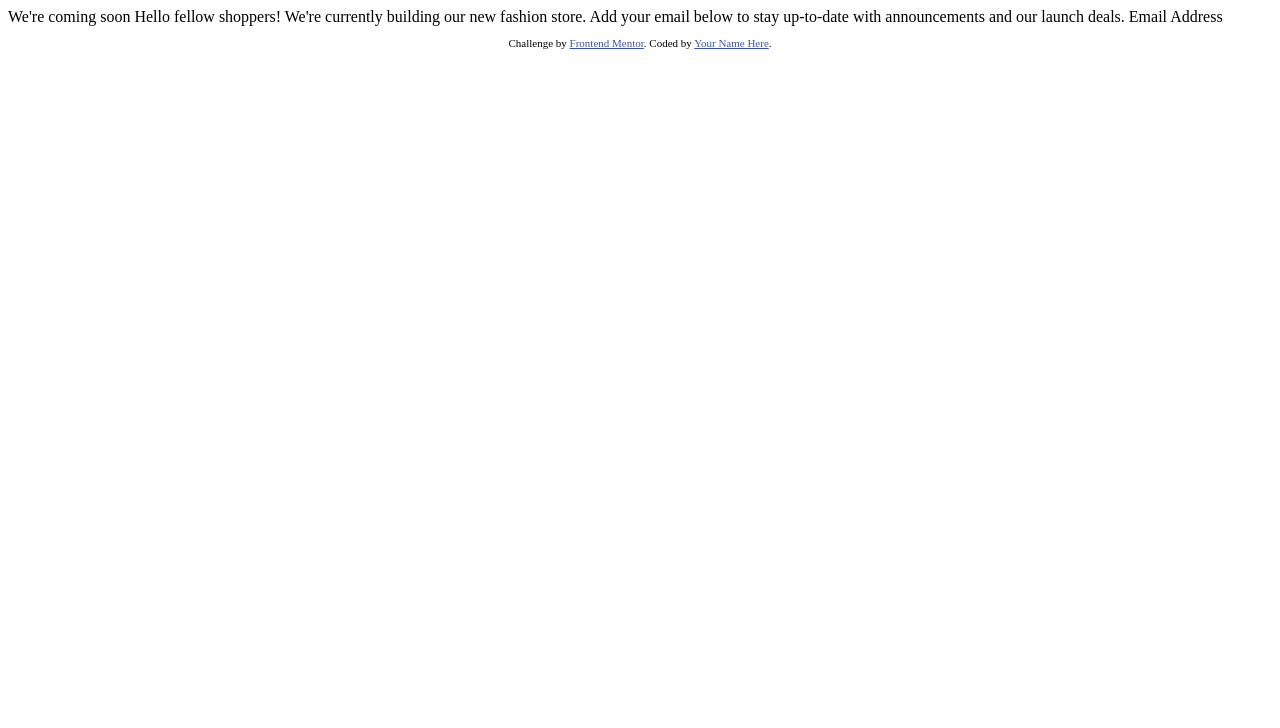
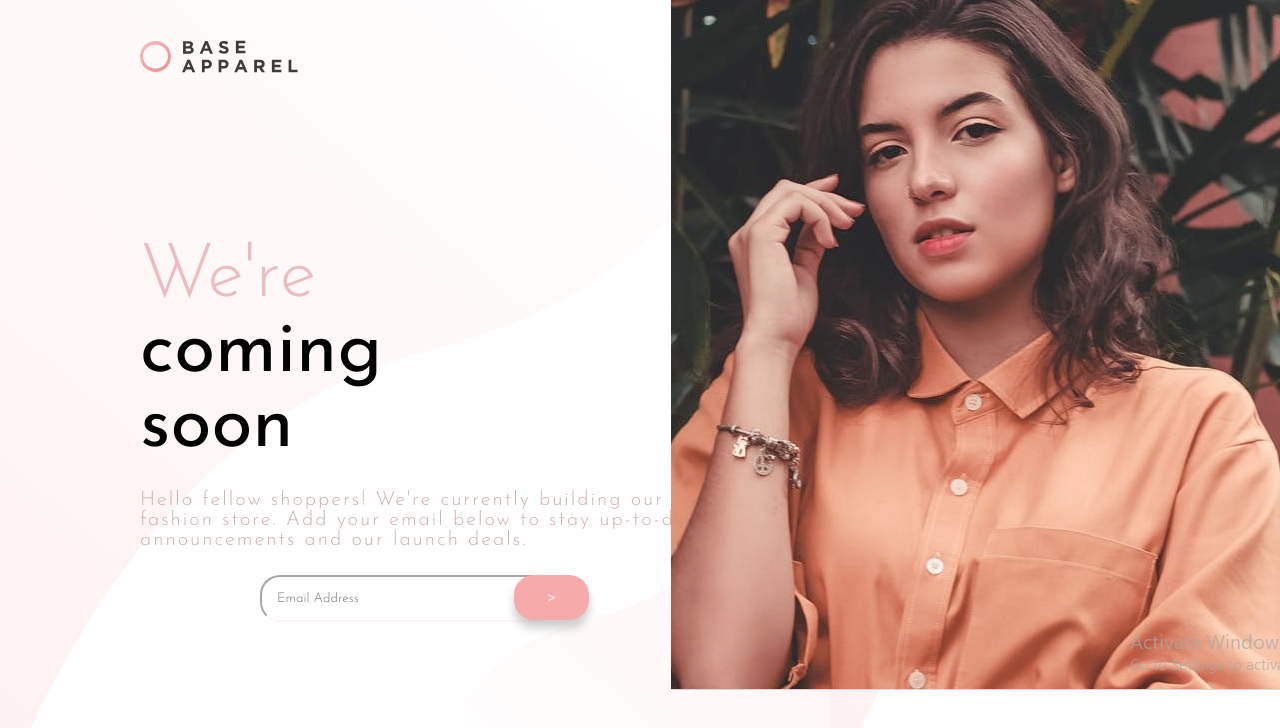
Before and after one commit to BelminMahic/AnIdiotsGuideInWebDevelopment_BaseApparelComingSoon, a plain HTML site: page index.html in a window 1280 px wide. Drawn offline with Linux system fonts and the light colour scheme.

Commit message:
kompletirano

```diff
--- /dev/null
+++ b/css/styles.css
@@ -0,0 +1,87 @@
+/*
+font-family: 'Josefin Sans', sans-serif;
+*/
+
+*{
+    margin:0 auto;
+    padding: 0 auto;
+    box-sizing: border-box;
+}
+
+body
+{
+    text-align: center;
+    background-image: url("../images/bg-pattern-desktop.svg");
+}
+
+.left-side{
+    position: absolute;
+    left:0;
+}
+#logo-pic{
+    position: absolute;
+    left:100px;
+    padding:40px;
+}
+.main-part{
+    padding: 40px;
+    position: relative;
+    top:200px;
+    left:100px;
+}
+
+h1{
+    font-family: 'Josefin Sans', sans-serif;
+    font-weight: 400;
+    font-size: 75px;
+    text-align: justify;
+}
+#soon{
+    font-family: 'Josefin Sans', sans-serif;
+    font-weight: 300;
+    color:rgb(238,188,191);
+}
+#main-text{
+    margin:25px 0;
+    text-align: justify;
+    font-family: 'Josefin Sans', sans-serif;
+    font-weight: 300;
+    color:rgb(206,176,174);
+    font-size: 20px;
+    letter-spacing: 2px;
+}
+.mail{
+    width:300px;
+    padding:15px;
+    border-radius:20px;
+    border-color: rgb(255,246,247);
+    font-family: 'Josefin Sans', sans-serif;
+    font-weight: 300;
+    border-right: none;
+}
+input:focus{
+    width:300px;
+    padding:15px;
+    border-radius:20px;
+    border-color: rgb(255,246,247);
+    font-family: 'Josefin Sans', sans-serif;
+    font-weight: 300;
+    border-right: none;
+}
+.btn{
+    background-color: rgb(246,170,170);
+    border:none;
+    padding:15px 10px;
+    border-radius: 20px;
+    width: 75px;
+    margin-left:0;
+    position: relative;
+    left:-50px;
+    box-shadow: 0 8px 10px rgba(0,0,0,0.2);
+    color:#fff;
+}
+.right-side{
+    position: fixed;
+    right:0;
+
+}
--- a/index.html
+++ b/index.html
@@ -1,33 +1,52 @@
 <!DOCTYPE html>
 <html lang="en">
+
 <head>
   <meta charset="UTF-8">
-  <meta name="viewport" content="width=device-width, initial-scale=1.0"> <!-- displays site properly based on user's device -->
+  <meta name="viewport" content="width=device-width, initial-scale=1.0">
+  <!-- displays site properly based on user's device -->
+  <link href="https://fonts.googleapis.com/css2?family=Josefin+Sans:wght@300;400;600&display=swap" rel="stylesheet">
+  <link rel="icon" type="image/png" sizes="32x32" href="../images/favicon-32x32.png">
+  <link rel="stylesheet" href="css/styles.css">
+  <title>Base Apparel coming soon page</title>
 
-  <link rel="icon" type="image/png" sizes="32x32" href="./images/favicon-32x32.png">
 
-  <title>Frontend Mentor | Base Apparel coming soon page</title>
+</head>
 
-  <!-- Feel free to remove these styles or customise in your own stylesheet 👍 -->
-  <style>
-    .attribution { font-size: 11px; text-align: center; }
-    .attribution a { color: hsl(228, 45%, 44%); }
-  </style>
-</head>
 <body>
 
-  We're coming soon
+  <div class="left-side">
+    <div id="logo-pic">
+      <img id="logo" src="images/logo.svg" alt="logo-base-apparel" srcset="">
 
-  Hello fellow shoppers! We're currently building our new fashion store.
-  Add your email below to stay up-to-date with announcements and our launch deals.
+    </div>
+    <div class="main-part">
+    <h1><span id="soon">We're</span><br> coming<br> soon</h1>
 
-  Email Address
+      <p id="main-text">Hello fellow shoppers! We're currently building our new<br> fashion store.
+        Add your email below to stay up-to-date with<br> announcements and our launch deals.</p>
 
-  <footer>
-    <p class="attribution">
-      Challenge by <a href="https://www.frontendmentor.io?ref=challenge" target="_blank">Frontend Mentor</a>.
-      Coded by <a href="#">Your Name Here</a>.
-    </p>
-  </footer>
+      <input class="mail" type="email" onfocus="clickMeBaby(this)" placeholder="Email Address">
+      <button class="btn" type="submit">></button>
+    </div>
+  </div>
+
+  <div class="right-side">
+    <img src="images/slikica.png" alt="pretty-woman" srcset="">
+  </div>
+
 </body>
+<script>
+  //sadly this doesn't work
+  function clickMeBaby(x)
+{
+    x.style.width="300px";
+    x.style.padding="15px";
+    x.style.borderRadius="20px";
+    x.style.borderColor="rgb(255,246,247)";
+    x.style.fontFamily="Josefin Sans";
+    x.style.fontWeight="300";
+    x.style.borderRight="none";
+}
+</script>
 </html>
```
Also changed, not shown: images/slikica.png (added).
